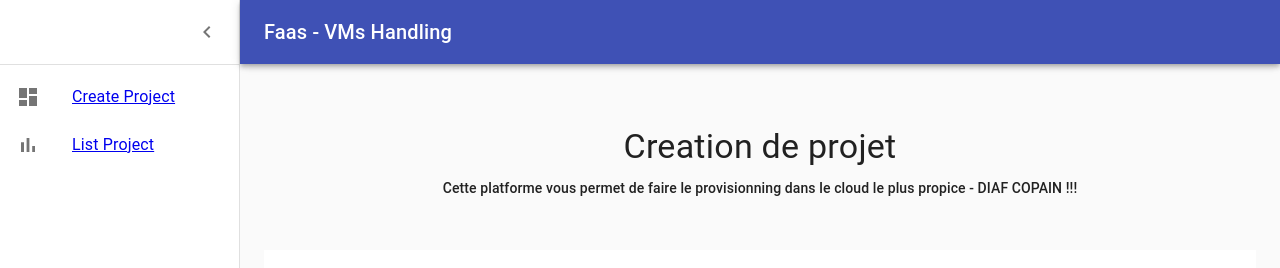
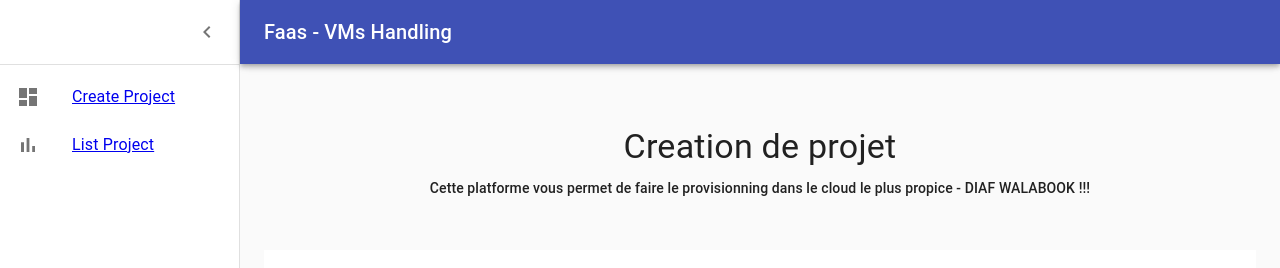
Before and after one commit to MDiakhate12/portail, a React (Create React App) app: page / in a window 1280 px wide. Shown: the top 268 px of the page. Built offline with nearby package versions, Linux system fonts and the light colour scheme.

Commit message:
Update StepForm.js

```diff
--- a/src/components/StepForm.js
+++ b/src/components/StepForm.js
@@ -116,7 +116,7 @@ const StepForm = () => {
                                 style={{ margin: '10px 0' }}
                             >
                                 Cette platforme vous permet de faire le provisionning dans le cloud le
-                                plus propice - DIAF COPAIN !!!
+                                plus propice - DIAF WALABOOK !!!
                             </Typography>
                         </Box>
                         <Stepper
```
